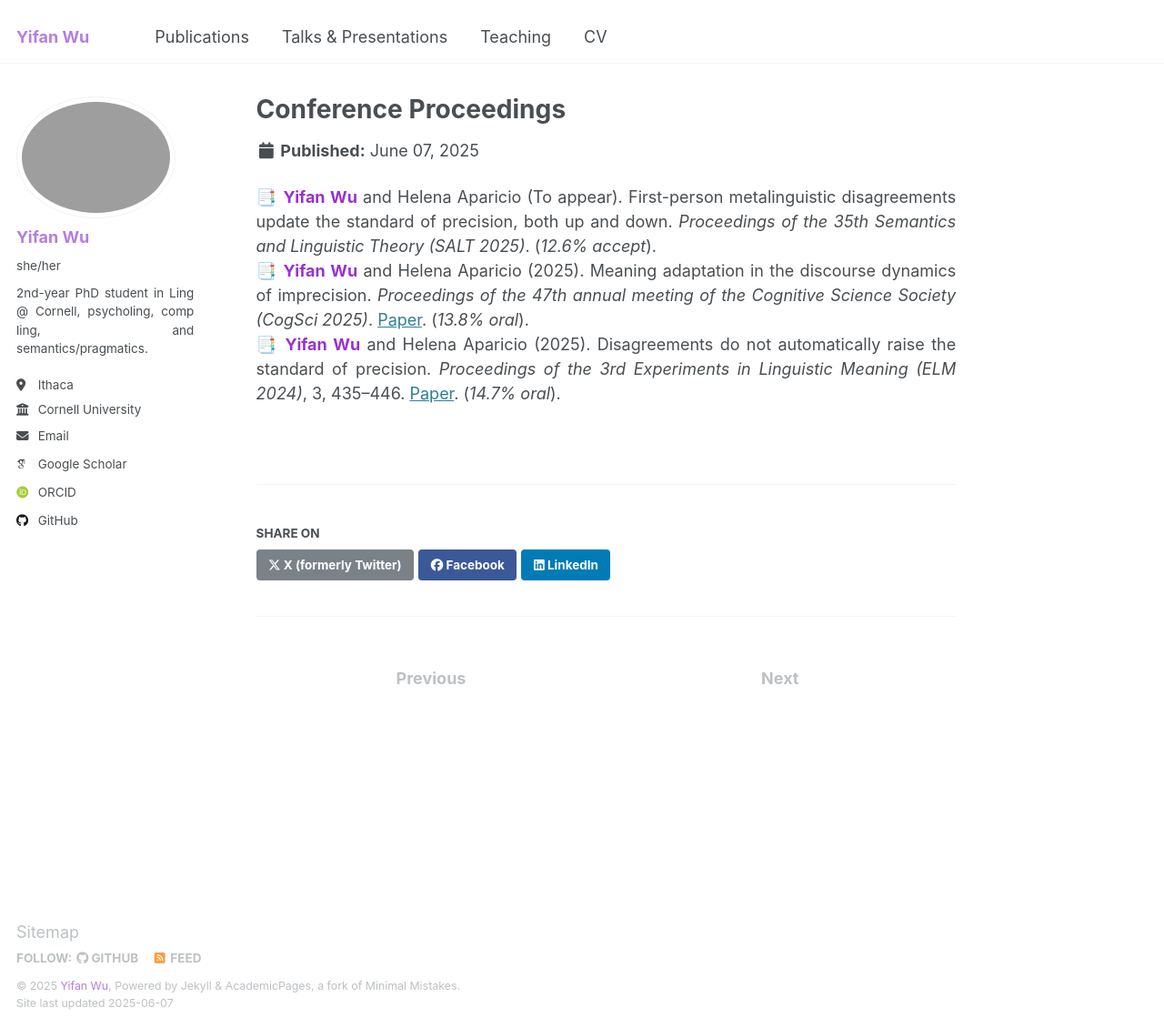
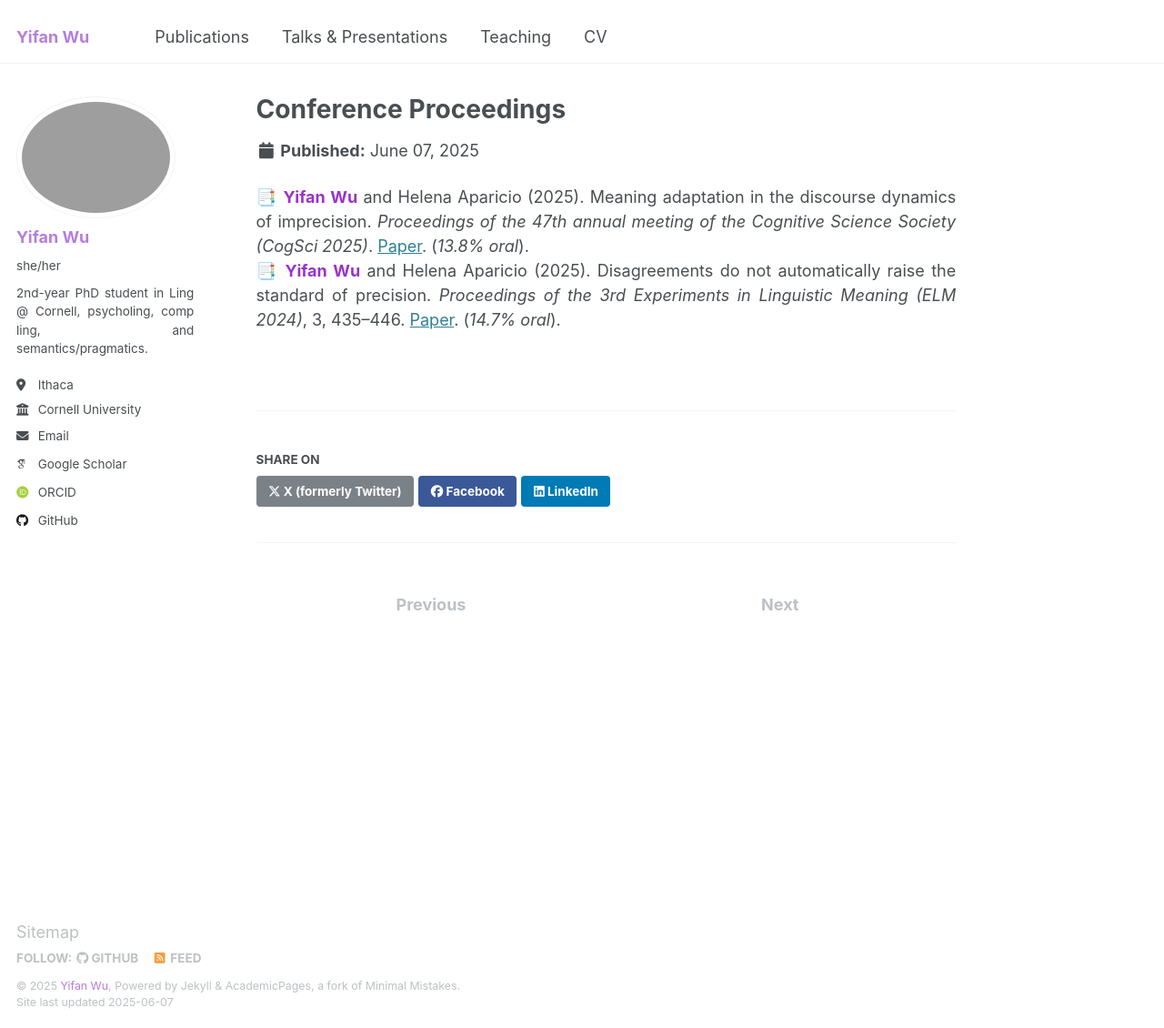
Before and after one commit to lynn-yifanwu-ling/lynn-yifanwu-ling.github.io, a Jekyll site: the page built from _publications/2_conference proceedings.md, in a window 1280 px wide and 1130 px high. Shown: the whole window at 91% size. Built offline with Jekyll 4.4.1, drawn with Linux system fonts in a browser that asks for light colours; emoji names are drawn with the system emoji font; some web fonts are replaced.

Commit message:
Update 2_conference proceedings.md

```diff
--- a/_publications/2_conference proceedings.md
+++ b/_publications/2_conference proceedings.md
@@ -5,7 +5,7 @@ permalink: /publications/conference_proceedings
 type: "Publication"
 ---
 
-:bookmark_tabs: **<span style="color: #9932CC;">Yifan Wu</span>** and Helena Aparicio (To appear). First-person metalinguistic disagreements update the standard of precision, both up and down. *Proceedings of the 35th Semantics and Linguistic Theory (SALT 2025)*. (*12.6% accept*). <br>
+<!-- :bookmark_tabs: **<span style="color: #9932CC;">Yifan Wu</span>** and Helena Aparicio (To appear). First-person metalinguistic disagreements update the standard of precision, both up and down. *Proceedings of the 35th Semantics and Linguistic Theory (SALT 2025)*. (*12.6% accept*). <br> -->
 :bookmark_tabs: **<span style="color: #9932CC;">Yifan Wu</span>** and Helena Aparicio (2025). Meaning adaptation in the discourse dynamics of imprecision. *Proceedings of the 47th annual meeting of the Cognitive Science
 Society (CogSci 2025)*. [Paper](). (*13.8% oral*). <br>
 :bookmark_tabs: **<span style="color: #9932CC;">Yifan Wu</span>** and Helena Aparicio (2025). Disagreements do not automatically raise the standard of precision. *Proceedings of the 3rd Experiments in Linguistic Meaning (ELM 2024)*, 3, 435--446. [Paper](https://doi.org/10.3765/elm.3.5835). (*14.7% oral*).
```
